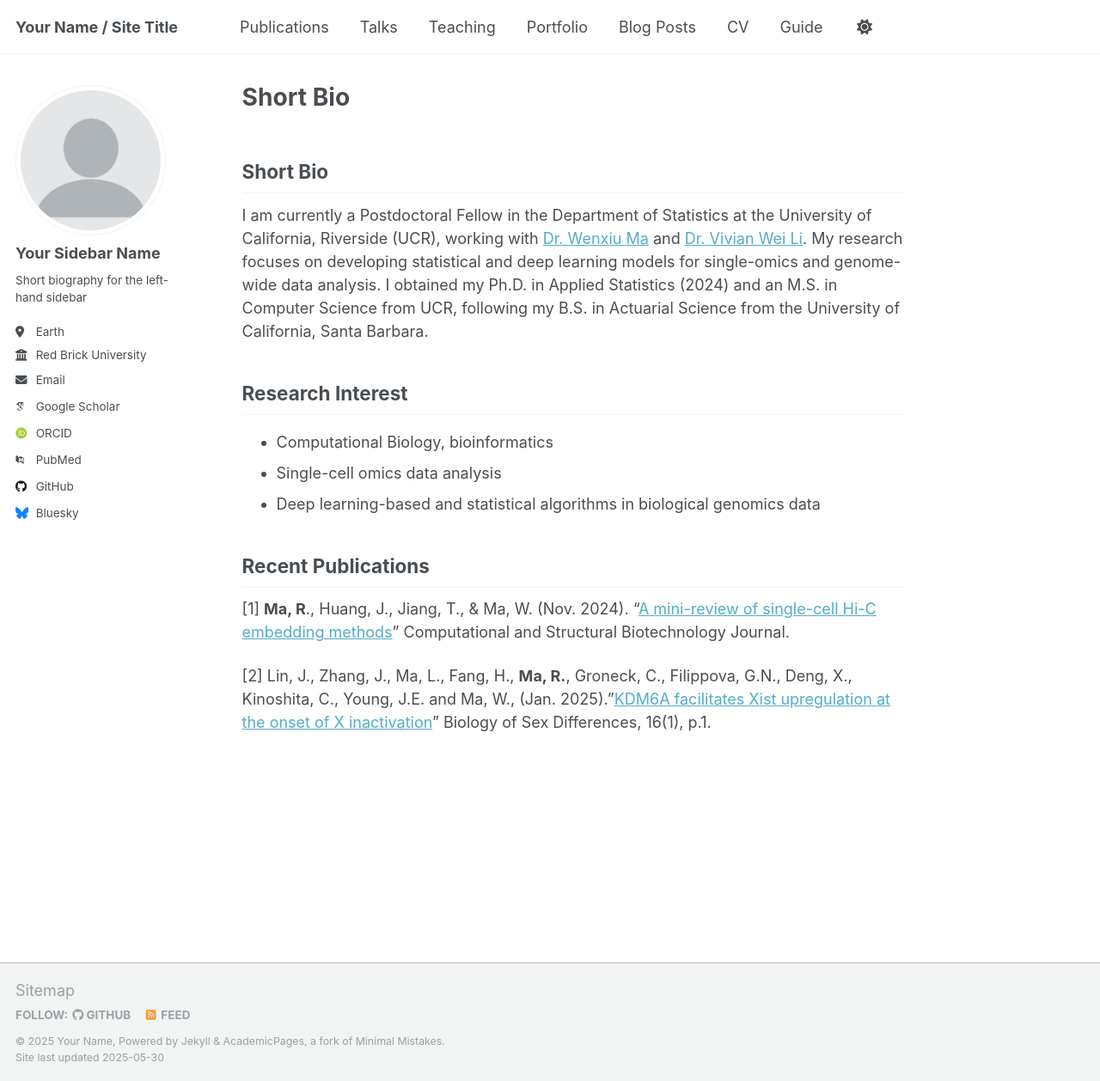
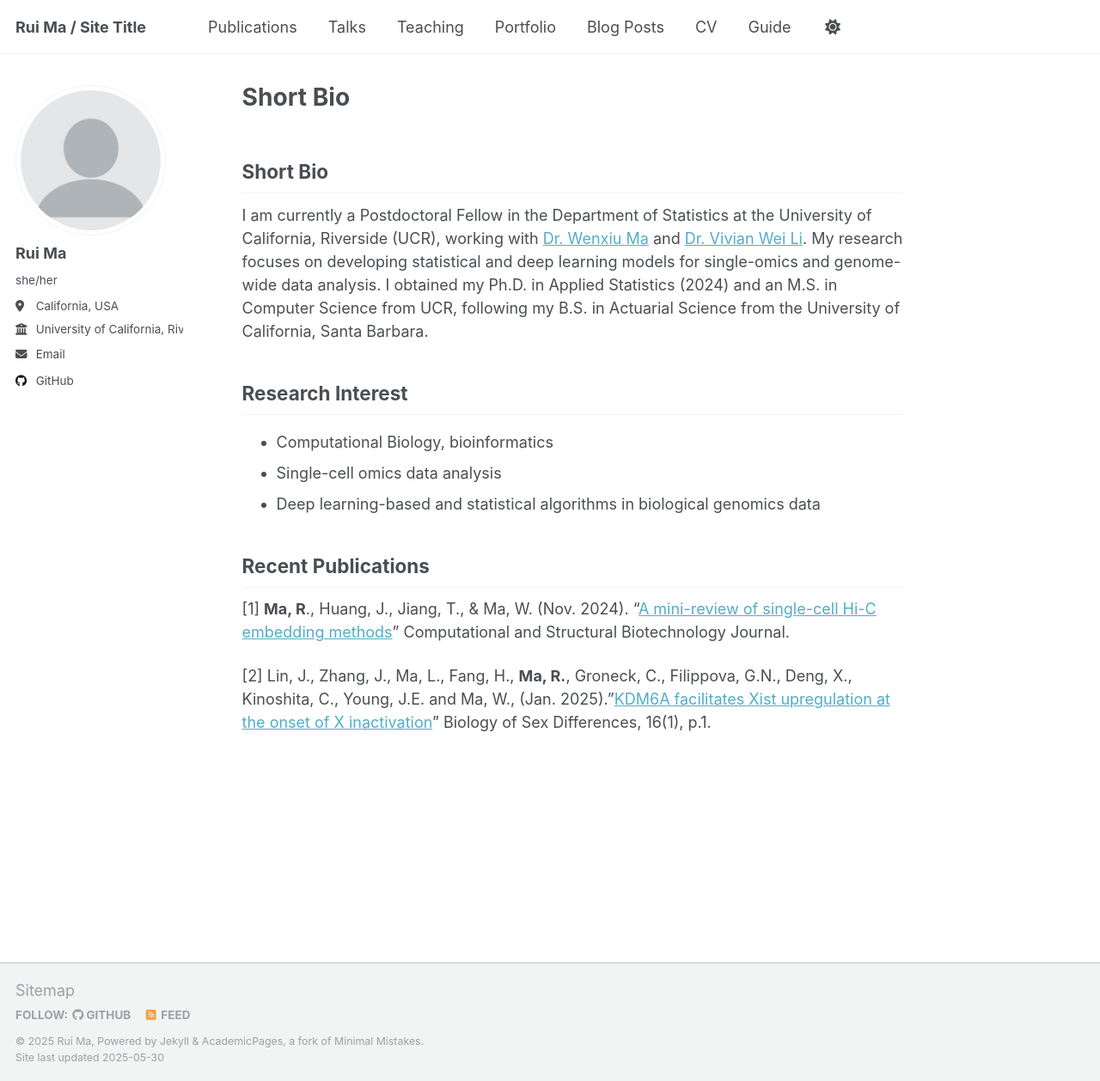
Before and after one commit to rma045/ruima, a Jekyll site: the page built from _pages/about.md, in a window 1280 px wide and 1258 px high. Shown: the whole window at 86% size. Built offline with Jekyll 4.4.1, drawn with Linux system fonts in a browser that asks for light colours; some web fonts are replaced; our own code applies the rules of GitHub Pages for plain Markdown files.

Commit message:
Update _config.yml

```diff
--- a/_config.yml
+++ b/_config.yml
@@ -9,13 +9,13 @@
 # Basic Site Settings
 locale                   : "en-US"
 site_theme               : "default"
-title                    : "Your Name / Site Title"
+title                    : "Rui Ma / Site Title"
 title_separator          : "-"
-name                     : &name "Your Name"
+name                     : &name "Rui Ma"
 description              : &description "personal description"
-url                      : https://academicpages.github.io # the base hostname & protocol for your site e.g. "https://[your GitHub username].github.io" or if you already have some other page hosted on Github then use "https://[your GitHub username].github.io/[Your Repo Name]"
+url                      : https://rma045/ruima.github.io # the base hostname & protocol for your site e.g. "https://[your GitHub username].github.io" or if you already have some other page hosted on Github then use "https://[your GitHub username].github.io/[Your Repo Name]"
 baseurl                  : "" # the subpath of your site, e.g. "/blog"
-repository               : "academicpages/academicpages.github.io"
+repository               : "rma045/ruima.github.io"
 
 # Site Author - The following control what appear as part of the author content on the side bar.
 #               If a field is blank the icon and link will not appear, otherwise it will be shown.
@@ -23,22 +23,22 @@ repository               : "academicpages/academicpages.github.io"
 author:
   # Biographic information
   avatar           : "profile.png"
-  name             : "Your Sidebar Name"
-  pronouns         : # example: "she/her"
-  bio              : "Short biography for the left-hand sidebar"
-  location         : "Earth"
-  employer         : "Red Brick University"
+  name             : "Rui Ma"
+  pronouns         : "she/her"
+  bio              : #"Short biography for the left-hand sidebar"
+  location         : "California, USA"
+  employer         : "University of California, Riverside"
   uri              : # URL
-  email            : "none@example.org"
+  email            : "rma045@ucr.edu"
 
   # Academic websites
   academia         : # URL
   arxiv            : # URL - Update with the correct link to your profile
-  googlescholar    : "https://scholar.google.com/citations?user=PS_CX0AAAAAJ"
+  googlescholar    : #"https://scholar.google.com/citations?user=PS_CX0AAAAAJ"
   impactstory      : # URL
-  orcid            : "http://orcid.org/yourorcidurl"
+  orcid            : #"http://orcid.org/yourorcidurl"
   semantic         : # URL
-  pubmed           : "https://www.ncbi.nlm.nih.gov/pubmed/?term=john+snow"
+  pubmed           : #"https://www.ncbi.nlm.nih.gov/pubmed/?term=john+snow"
   researchgate     : # URL
   scopus           : # URL
 
@@ -46,12 +46,12 @@ author:
   bitbucket        : # Username - Update with your username on the site
   codepen          : # Username
   dribbble         : # Username
-  github           : "academicpages"
+  github           : "rma045/ruima"
   kaggle           : # Username
   stackoverflow    : # User number or user number and name (i.e., use "1" or "1/jeff-atwood")
 
   # Social media
-  bluesky          : "bsky.app" # Replace this with you Bluesky username
+  bluesky          : # Replace this with you Bluesky username
   facebook         : # Username
   flickr           : # Username
   foursquare       : # Username
```
